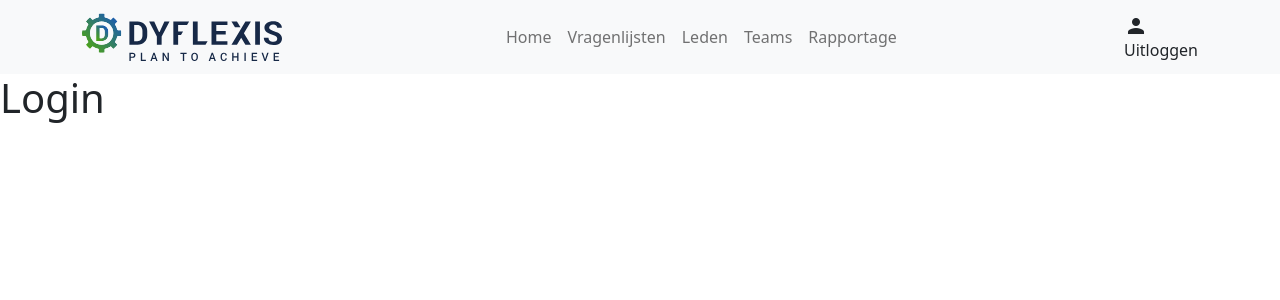
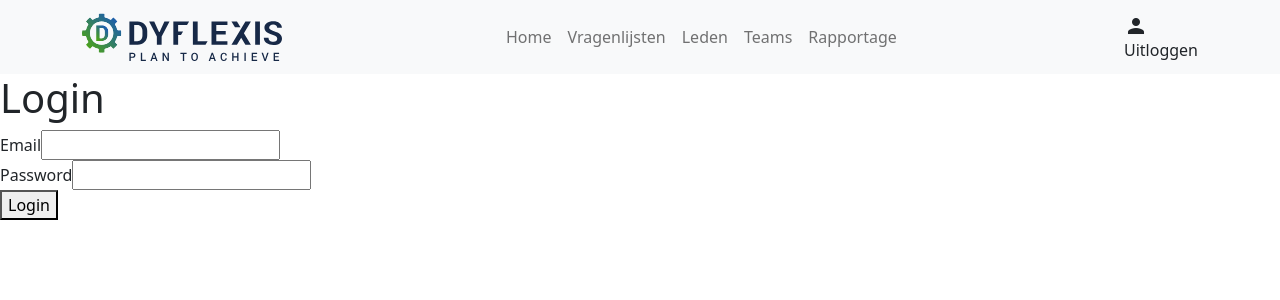
Before and after one commit to Rmdru/HR-react, a React (Create React App) app in the folder frontend/: page /inloggen in a window 1280 px wide. Shown: the top 300 px of the page. Built offline with nearby package versions, Linux system fonts and the light colour scheme.

Commit message:
Added Login function and password hash.

```diff
--- a/frontend/src/App.js
+++ b/frontend/src/App.js
@@ -1,7 +1,7 @@
 import { React } from "react";
 import { Route, Routes } from "react-router-dom";
 import { Overview } from "./pages/Overview/Overview"
-import { Login } from "./pages/Login/Login"
+import  Login  from "./pages/Login/Login"
 import SignUp from "./pages/Register/Register"
 import EnqueteIndex from "./pages/Enquete/EnqueteIndex"
 import { Members } from "./pages/Members/Members"
--- a/frontend/src/components/Partials/Header/Header.js
+++ b/frontend/src/components/Partials/Header/Header.js
@@ -2,6 +2,7 @@ import Container from 'react-bootstrap/Container';
 import Nav from 'react-bootstrap/Nav';
 import Navbar from 'react-bootstrap/Navbar';
 import { NavLink } from "react-router-dom";
+
 
 export function Header() {
     return (
--- a/frontend/src/pages/Login/Login.js
+++ b/frontend/src/pages/Login/Login.js
@@ -1,5 +1,52 @@
-export function Login() {
-    return (
-        <h1>Login</h1>
-    );
+import React, { useState } from 'react';
+import { useNavigate } from 'react-router-dom';
+import axios from 'axios';
+
+function Login() {
+  const navigate = useNavigate();
+  const [email, setEmail] = useState('');
+  const [password, setPassword] = useState('');
+
+  const handleSubmit = async (e) => {
+    e.preventDefault();
+    try {
+      const response = await axios.post('http://localhost:5000/user/login', {
+        email,
+        password,
+      });
+      console.log(response.data.message);
+      navigate('/');
+    } catch (error) {
+      console.error(error);
+    }
+  };
+
+  return (
+    <div>
+      <h1>Login</h1>
+      <form onSubmit={handleSubmit}>
+        <div>
+          <label htmlFor="email">Email</label>
+          <input
+            type="email"
+            id="email"
+            value={email}
+            onChange={(e) => setEmail(e.target.value)}
+          />
+        </div>
+        <div>
+          <label htmlFor="password">Password</label>
+          <input
+            type="password"
+            id="password"
+            value={password}
+            onChange={(e) => setPassword(e.target.value)}
+          />
+        </div>
+        <button type="submit">Login</button>
+      </form>
+    </div>
+  );
 }
+
+export default Login;
```
Also changed, not shown: frontend/src/pages/Logout/Logout.js (added, +26 -0 lines), 2 other files (tests, documents, lock files or other folders).
